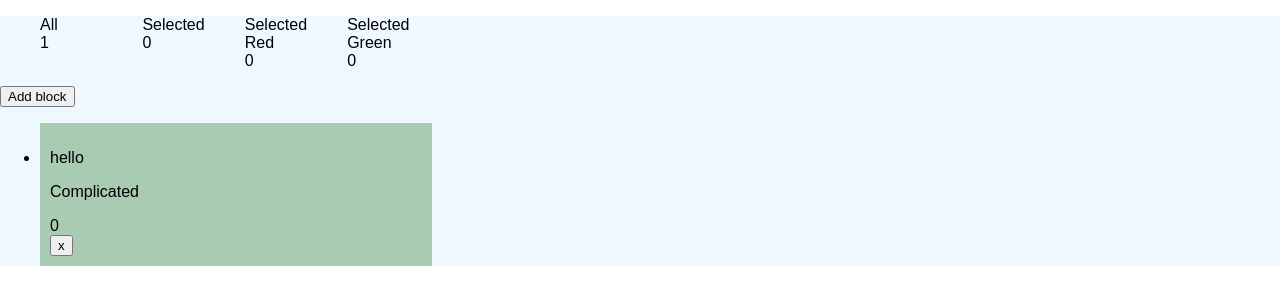
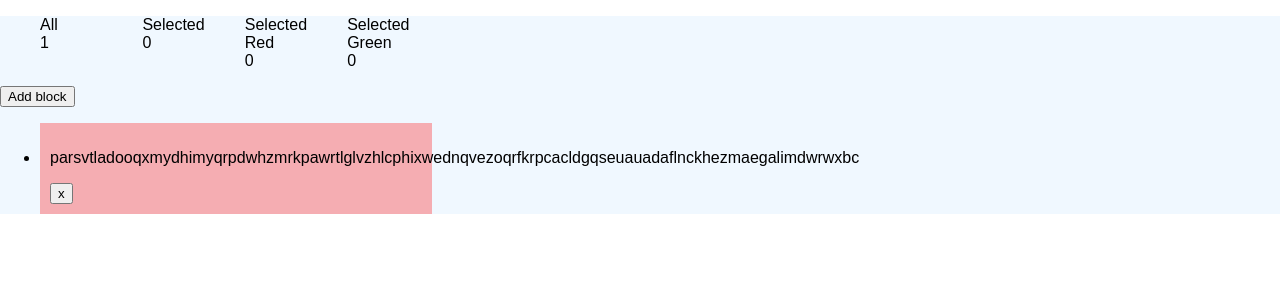
Before and after one commit to oksemonenko/text-blocks-app, a React (Create React App) app: page / in a window 1280 px wide. Both pictures are taken after a click on the button "Add block". Shown: the top 304 px of the page. Built offline with nearby package versions, Linux system fonts and the light colour scheme.

Commit message:
add messages, block remove confirmation, extract methods, add css classes

```diff
--- a/src/components/Block/Block.js
+++ b/src/components/Block/Block.js
@@ -4,23 +4,19 @@ import PropTypes from 'prop-types';
 import './Block.css';
 import {BlockTypeEnum} from "../../enums/BlockType.enum";
 import {BlockColorEnum} from "../../enums/BlockColor.enum";
+import {MessagesEnum} from "../../enums/Messages.enum";
 
 export default class Block extends React.Component {
 
     constructor(props) {
         super(props);
-        this.text = 'hello';
+        this.text = this.generateBlockText();
 
-        const blockTypes = [BlockTypeEnum.SIMPLE, BlockTypeEnum.COMPLICATED];
-        const type = blockTypes[Math.floor(Math.random() * blockTypes.length)];
-
-        this.type = type;
+        this.type = this.generateBlockType();
         this.selected = false;
 
-        if (type === BlockTypeEnum.COMPLICATED) {
-            const blockColors = [BlockColorEnum.GREEN, BlockColorEnum.RED];
-
-            this.color = blockColors[Math.floor(Math.random() * blockColors.length)]
+        if (this.type === BlockTypeEnum.COMPLICATED) {
+            this.color = this.generateBlockColor();
         }
 
         this.timer = 0;
@@ -40,7 +36,41 @@ export default class Block extends React.Component {
         toggleSelectBlock: PropTypes.func.isRequired
     };
 
+    generateBlockText = () => {
+        let text = '';
+        const possible = 'abcdefghijklmnopqrstuvwxyz';
+
+        for (let i = 0; i < 100; i++)
+            text += possible.charAt(Math.floor(Math.random() * possible.length));
+
+        return text;
+    };
+
+    generateBlockType = () => {
+        const blockTypes = [BlockTypeEnum.SIMPLE, BlockTypeEnum.COMPLICATED];
+        return blockTypes[Math.floor(Math.random() * blockTypes.length)];
+    };
+
+    generateBlockColor = () => {
+        const blockColors = [BlockColorEnum.GREEN, BlockColorEnum.RED];
+
+        return blockColors[Math.floor(Math.random() * blockColors.length)]
+    };
+
     removeBlock = (e, index) => {
+        const blockType = this.props.block.type;
+        if (blockType === BlockTypeEnum.COMPLICATED) {
+            const remove = window.confirm(MessagesEnum.CONFIRM_REMOVE_BLOCK_MESSAGE);
+            if (remove) {
+                this.props.removeBlock(index);
+                e.stopPropagation();
+                return;
+            }
+            else {
+                e.stopPropagation();
+                return;
+            }
+        }
         this.props.removeBlock(index);
         e.stopPropagation();
     };
@@ -82,10 +112,7 @@ export default class Block extends React.Component {
             <li className={className}
                 onClick={(e) => this.handleClick(e, index)}
                 onDoubleClick={(e) => this.handleDoubleClick(e, index)}>
-                <p>{block.text}</p>
-                <p>{block.type}</p>
-                <div>{index}</div>
-                <div>{block.selected}</div>
+                <p className='block__text'>{block.text}</p>
                 <button
                     className='remove-btn'
                     onClick={(e) => this.removeBlock(e, index)}>x</button>
--- /dev/null
+++ b/src/enums/Messages.enum.js
@@ -0,0 +1,3 @@
+export const MessagesEnum = {
+    CONFIRM_REMOVE_BLOCK_MESSAGE: 'Remove this block?'
+};
```
